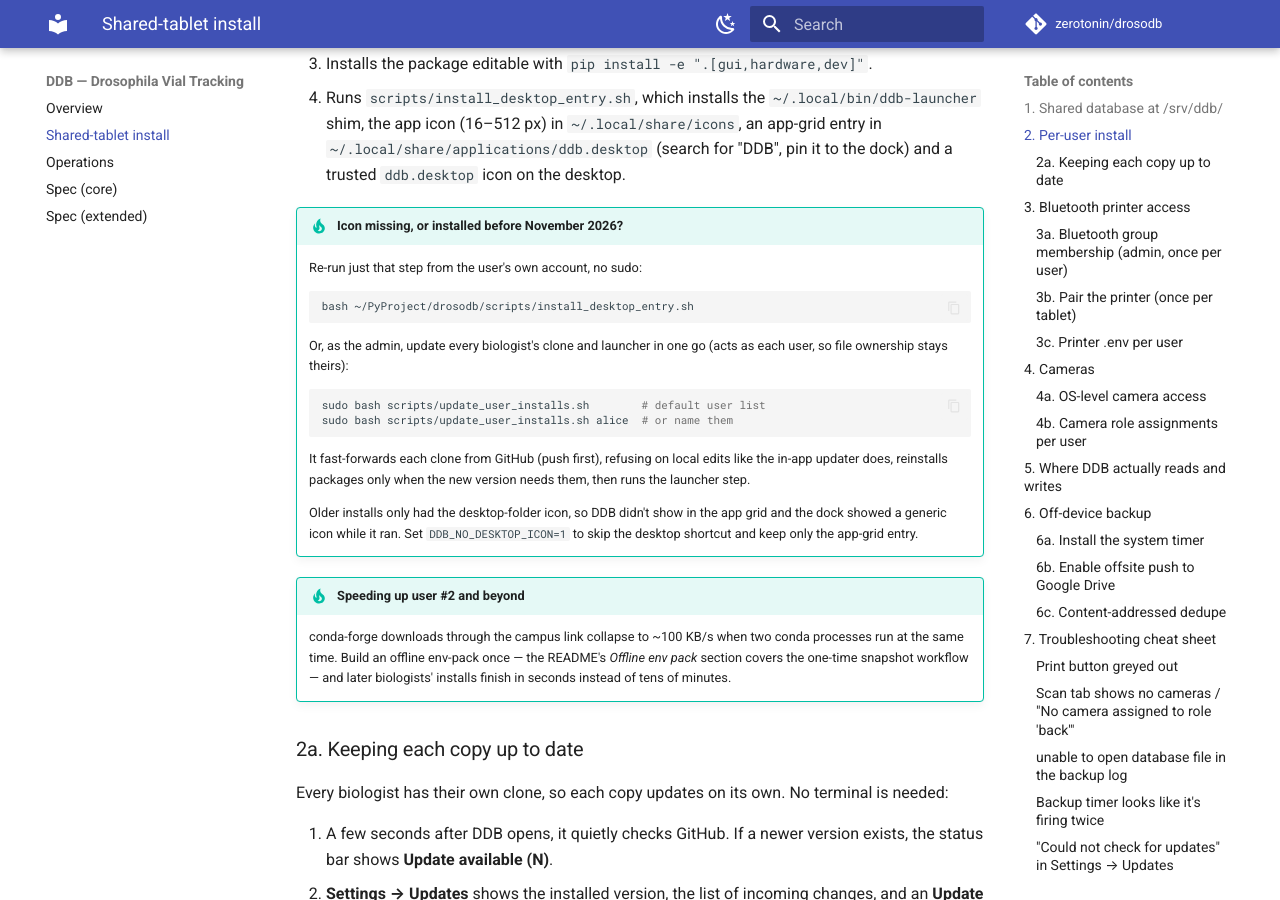
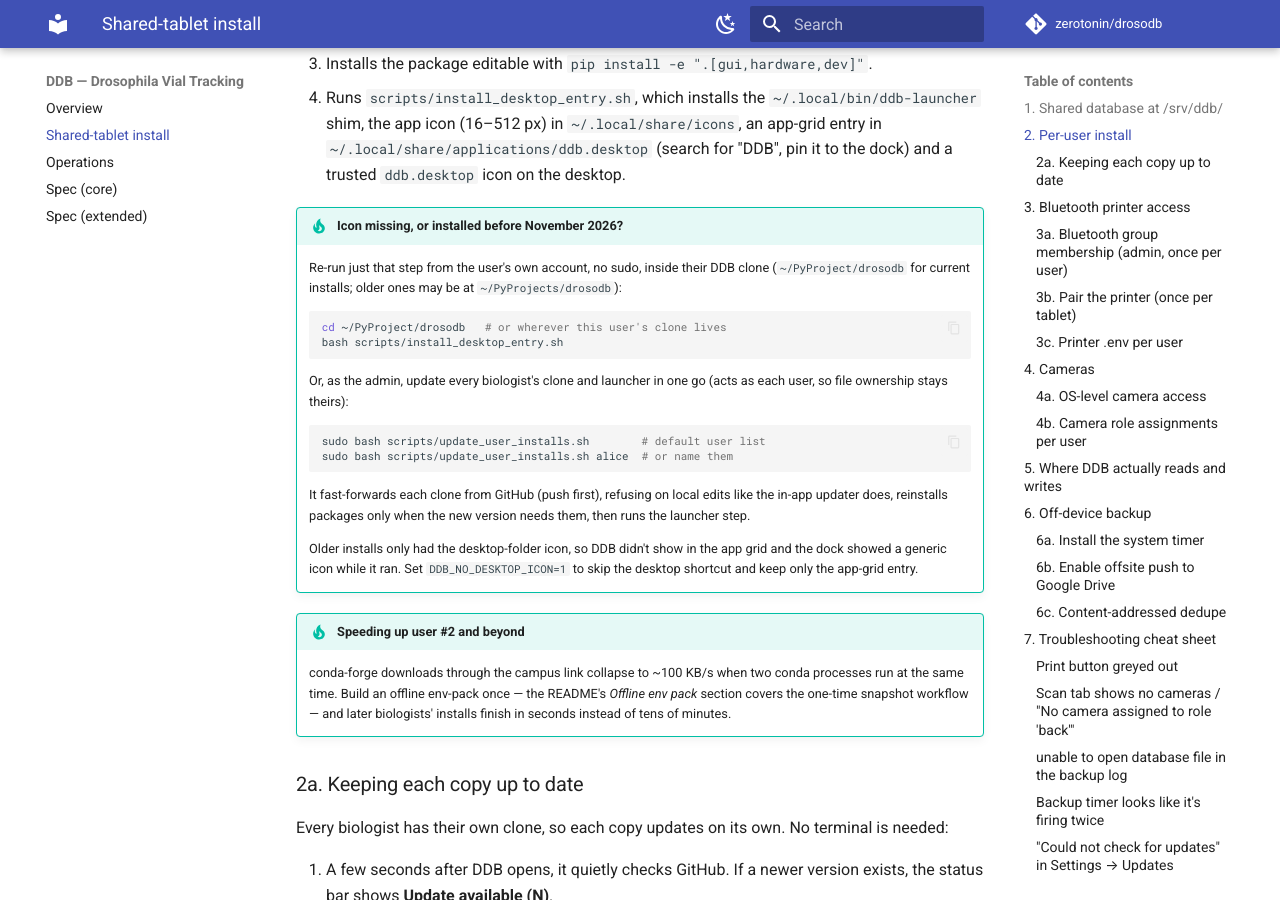
Before and after one commit to zerotonin/drosodb, an MkDocs documentation site: the page built from docs/shared_tablet.md, in a window 1280 px wide and 900 px high, scrolled down 2102 px. Built offline with MkDocs 1.6.1 and Material for MkDocs 9.7.7, drawn with Linux system fonts in a browser that asks for light colours; comment, search, counter and statistics services are not loaded; some of the changed text lies outside the part shown.

Commit message:
docs(shared-tablet): don't assume every clone is at ~/PyProject
Older installs put the clone at ~/PyProjects/drosodb, so the copy-paste
commands for re-running the launcher step and the printer setup failed
for those users. Both now say to run from inside the user's own clone
and name both locations; the file table notes the older path too.

````diff
--- a/docs/shared_tablet.md
+++ b/docs/shared_tablet.md
@@ -104,10 +104,13 @@
    to the dock) and a trusted `ddb.desktop` icon on the desktop.
 
 !!! tip "Icon missing, or installed before November 2026?"
-    Re-run just that step from the user's own account, no sudo:
+    Re-run just that step from the user's own account, no sudo, inside
+    their DDB clone (`~/PyProject/drosodb` for current installs; older
+    ones may be at `~/PyProjects/drosodb`):
 
     ```bash
-    bash ~/PyProject/drosodb/scripts/install_desktop_entry.sh
+    cd ~/PyProject/drosodb   # or wherever this user's clone lives
+    bash scripts/install_desktop_entry.sh
     ```
 
     Or, as the admin, update every biologist's clone and launcher in one
@@ -221,10 +224,12 @@
 clone. Two paths are equivalent — pick whichever fits.
 
 **Self-service** — each biologist runs this from their own account,
-no sudo needed:
+no sudo needed, inside their DDB clone (`~/PyProject/drosodb` for
+current installs; older ones may be at `~/PyProjects/drosodb`):
 
 ```bash
-bash ~/PyProject/drosodb/scripts/setup_my_printer.sh
+cd ~/PyProject/drosodb   # or wherever this user's clone lives
+bash scripts/setup_my_printer.sh
 ```
 
 The script:
@@ -341,8 +346,8 @@
 | `/srv/ddb/backups/*` | shared (root:ddb 2775) | Hourly snapshot ladder — see §6. |
 | `/srv/ddb/env-packs/*.tar.gz` | shared (root:ddb 2775) | Offline conda env packs for fast onboarding. |
 | `$REPO/local_paths.json` | admin (committed template, gitignored real) | Points DDB at the shared paths on this tablet. |
-| `$HOME/PyProject/drosodb/` | user | The biologist's git clone + editable install. |
-| `$HOME/PyProject/drosodb/.env` | user | Per-user config — printer MAC, camera defaults, etc. |
+| `$HOME/PyProject/drosodb/` | user | The biologist's git clone + editable install (older installs: `$HOME/PyProjects/drosodb/`; the admin scripts find either). |
+| `<clone>/.env` | user | Per-user config — printer MAC, camera defaults, etc. |
 | `$HOME/.config/ddb/cameras.json` | user | Per-user camera role → bus_path map. |
 | `$HOME/miniforge3/envs/ddb/` | user | The biologist's conda env. |
 | `/etc/ddb/backup.env` | admin | Backup timer's config — retention, rclone remote. |
````
